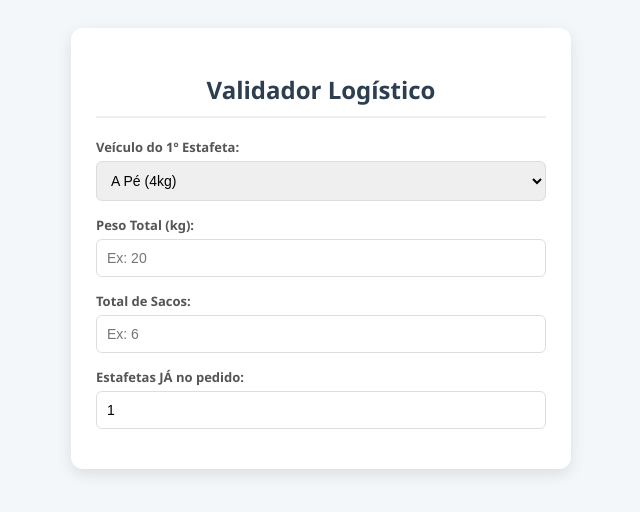
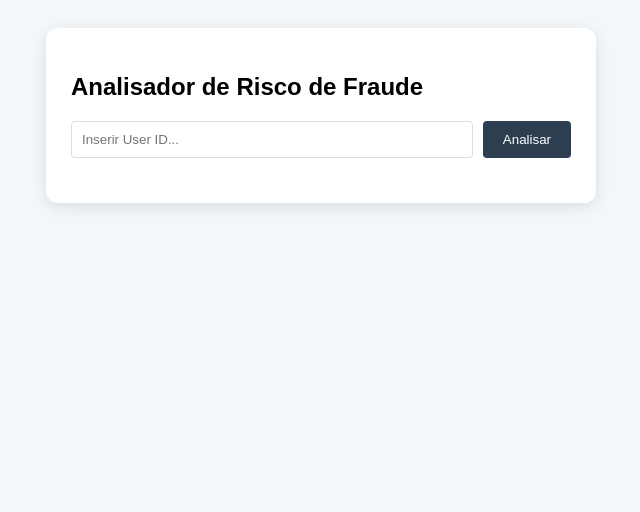
Before and after one commit to fabiomcostacarvalho-glitch/big_order_calculadora, a plain HTML site: page index.html in a window 1280 px wide. Shown: the whole page, without its empty margins (319-959 px from the left). Drawn offline with Linux system fonts and the light colour scheme.

Commit message:
Update index.html

```diff
--- a/index.html
+++ b/index.html
@@ -3,53 +3,85 @@
 <head>
     <meta charset="UTF-8">
     <meta name="viewport" content="width=device-width, initial-scale=1.0">
-    <title>Calculadora Logística Pro</title>
+    <title>Risk Analyzer - Secure Interface</title>
     <style>
-        :root { --primary: #2c3e50; --success: #27ae60; --danger: #e74c3c; --warning: #f39c12; }
-        body { font-family: 'Segoe UI', Arial, sans-serif; background: #f4f7f9; display: flex; justify-content: center; padding: 20px; }
-        .container { background: white; padding: 25px; border-radius: 12px; box-shadow: 0 5px 15px rgba(0,0,0,0.1); max-width: 450px; width: 100%; }
-        h2 { color: var(--primary); text-align: center; border-bottom: 2px solid #eee; padding-bottom: 10px; margin-bottom: 20px; }
-        .form-group { margin-bottom: 15px; }
-        label { display: block; font-weight: bold; margin-bottom: 5px; font-size: 13px; color: #555; }
-        select, input { width: 100%; padding: 10px; border: 1px solid #ddd; border-radius: 6px; box-sizing: border-box; font-size: 14px; }
-        .info-table { width: 100%; margin-top: 20px; border-collapse: collapse; font-size: 12px; background: #fdfdfd; }
-        .info-table th, .info-table td { border: 1px solid #eee; padding: 8px; text-align: center; }
-        .info-table th { background: #f8f9fa; color: #666; }
-        #result { margin-top: 20px; padding: 15px; border-radius: 8px; text-align: center; font-weight: bold; }
-        .status-approve { background: #d4edda; color: #155724; border: 1px solid #c3e6cb; }
-        .status-reject { background: #f8d7da; color: #721c24; border: 1px solid #f5c6cb; }
-        .status-lead { background: #fff3cd; color: #856404; border: 1px solid #ffeeba; }
-        .highlight { color: var(--danger); font-weight: bold; }
+        :root {
+            --high-risk: #e74c3c;
+            --med-risk: #f39c12;
+            --low-risk: #27ae60;
+        }
+        body { font-family: sans-serif; background: #f4f7f9; padding: 20px; display: flex; justify-content: center; }
+        .container { background: white; width: 100%; max-width: 500px; padding: 25px; border-radius: 12px; box-shadow: 0 4px 15px rgba(0,0,0,0.1); }
+        .search-box { display: flex; gap: 10px; margin-bottom: 20px; }
+        input[type="text"] { flex: 1; padding: 10px; border: 1px solid #ddd; border-radius: 4px; }
+        button { padding: 10px 20px; background: #2c3e50; color: white; border: none; border-radius: 4px; cursor: pointer; }
+
+        .risk-meter { height: 20px; background: #eee; border-radius: 10px; overflow: hidden; margin: 10px 0; }
+        .risk-fill { height: 100%; width: 0%; transition: width 0.5s; }
+
+        .insight-card { border: 1px solid #eee; padding: 10px; margin-bottom: 10px; border-radius: 6px; font-size: 14px; }
+        .alert { color: white; padding: 2px 6px; border-radius: 4px; font-weight: bold; font-size: 11px; }
+        .bg-red { background: var(--high-risk); }
+        .bg-orange { background: var(--med-risk); }
     </style>
 </head>
 <body>
 
 <div class="container">
-    <h2>Validador Logístico</h2>
-
-    <div class="form-group">
-        <label>Veículo do 1º Estafeta:</label>
-        <select id="vehicle" onchange="calculate()">
-            <option value="4">A Pé (4kg)</option>
-            <option value="9">Bicicleta (9kg)</option>
-            <option value="12">Motocicleta (12kg)</option>
-            <option value="15">Carro (15kg)</option>
-        </select>
+    <h2>Analisador de Risco de Fraude</h2>
+    <div class="search-box">
+        <input type="text" id="userIdInput" placeholder="Inserir User ID...">
+        <button onclick="analyzeUser()">Analisar</button>
     </div>
 
-    <div class="form-group">
-        <label>Peso Total (kg):</label>
-        <input type="number" id="weight" step="0.1" placeholder="Ex: 20" oninput="calculate()">
+    <div id="results" class="hidden" style="display:none">
+        <div id="riskLevelText" style="font-weight: bold;">Nível de Risco: <span id="riskPercent">0%</span></div>
+        <div class="risk-meter"><div id="riskBar" class="risk-fill"></div></div>
+
+        <div id="insights">
+            </div>
+
+        <div id="decision-box" style="margin-top:20px; padding: 15px; border-radius: 8px; text-align: center; font-weight: bold;">
+            </div>
     </div>
+</div>
 
-    <div class="form-group">
-        <label>Total de Sacos:</label>
-        <input type="number" id="bags" placeholder="Ex: 6" oninput="calculate()">
-    </div>
+<script>
+    // Simulação de Base de Dados (Isso viria do seu Google Sheets via API)
+    const mockDatabase = {
+        "12345": { score: 85, alerts: ["Conta criada hoje", "Morada partilhada com conta banida", "Valor elevado"], orders: 1 },
+        "67890": { score: 15, alerts: ["Cliente recorrente", "Sem histórico de refunds"], orders: 45 }
+    };
 
-    <div class="form-group">
-        <label>Estafetas JÁ no pedido:</label>
-        <input type="number" id="currentCouriers" value="1" oninput="calculate()">
-    </div>
+    function analyzeUser() {
+        const id = document.getElementById('userIdInput').value;
+        const data = mockDatabase[id];
+        const results = document.getElementById('results');
+        const insights = document.getElementById('insights');
+        const decision = document.getElementById('decision-box');
 
-    <div class="form
+        if (data) {
+            results.style.display = 'block';
+            document.getElementById('riskPercent').innerText = data.score + "%";
+            const bar = document.getElementById('riskBar');
+            bar.style.width = data.score + "%";
+            bar.style.backgroundColor = data.score > 70 ? '#e74c3c' : (data.score > 40 ? '#f39c12' : '#27ae60');
+
+            insights.innerHTML = data.alerts.map(a => `<div class="insight-card">⚠️ ${a}</div>`).join('');
+
+            if (data.score > 70) {
+                decision.style.backgroundColor = '#f8d7da';
+                decision.style.color = '#721c24';
+                decision.innerHTML = "PROIBIDO REEMBOLSAR: Risco de Fraude Elevado";
+            } else {
+                decision.style.backgroundColor = '#d4edda';
+                decision.style.color = '#155724';
+                decision.innerHTML = "OK: Seguir fluxo normal de validação";
+            }
+        } else {
+            alert("User ID não encontrado na base de dados de risco.");
+        }
+    }
+</script>
+</body>
+</html>
```
